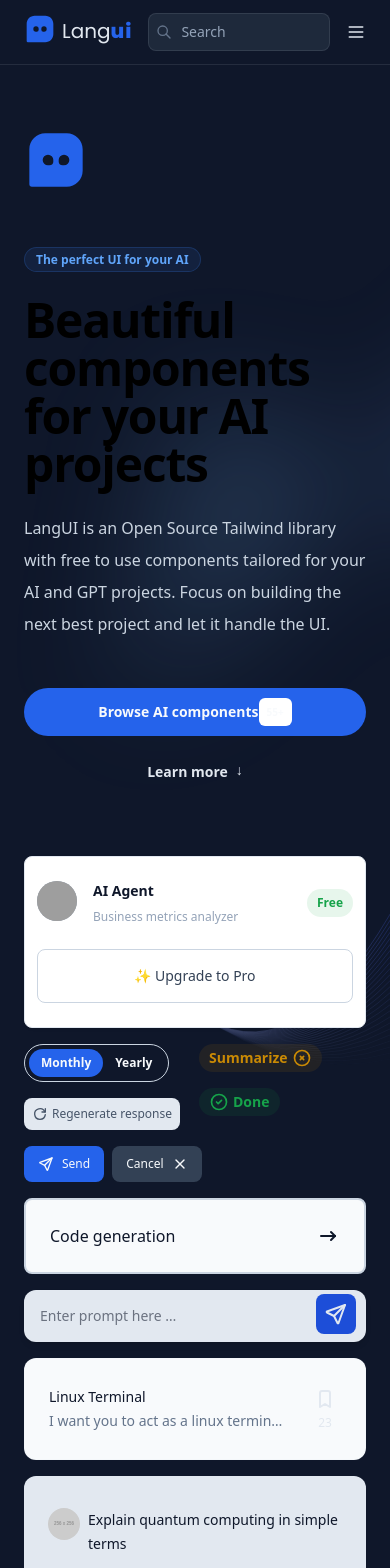
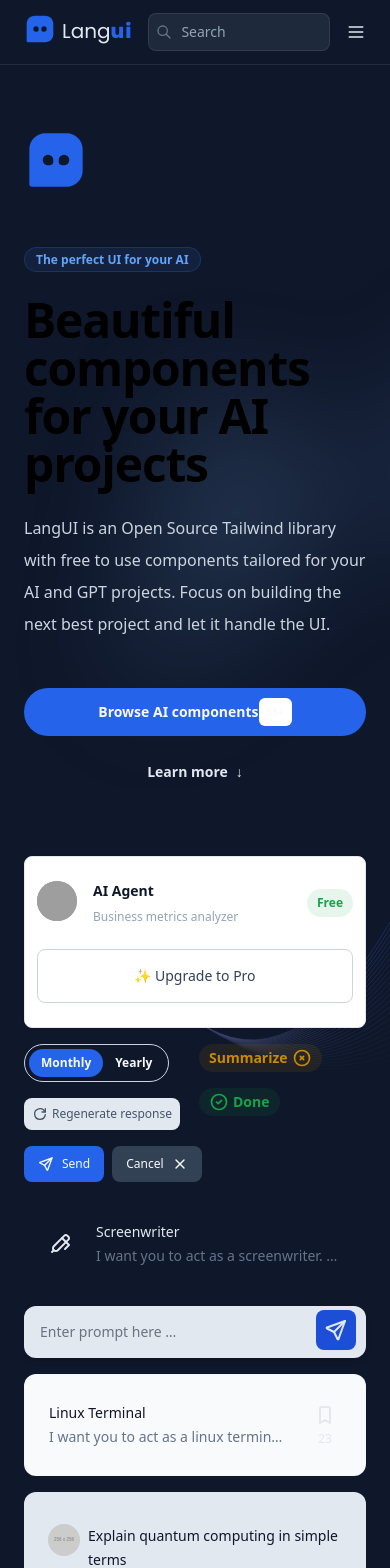
Before and after one commit to bigredheart/langui, a Next.js app: page / in a window 390 px wide. Shown: the top 1568 px of the page. Built offline with nearby package versions, Linux system fonts and the light colour scheme; grey boxes are pictures that could not be loaded.

Commit message:
👌 IMPROVE: Responsive fixes

```diff
--- a/src/components/HeroBanner.jsx
+++ b/src/components/HeroBanner.jsx
@@ -45,7 +45,7 @@
                 >
                   Learn more{' '}
                   <span
-                    className="inline-flex -translate-y-0.5 pl-2 transition-transform group-hover:translate-y-0.5 group-hover:transform"
+                    className="inline-flex pl-2 transition-transform group-hover:translate-y-1 group-hover:transform"
                     aria-hidden="true"
                   >
                     &darr;
--- a/src/components/HeroComponentsPreview.jsx
+++ b/src/components/HeroComponentsPreview.jsx
@@ -169,18 +169,12 @@
         </span>
       </div>
 
-      <div className="col-span-2 flex flex-col sm:col-span-1 sm:max-w-xs">
-        <a className="cursor-pointer rounded-lg border-2 border-slate-300 bg-slate-50 transition-colors hover:border-blue-600 dark:border-slate-300/20 dark:bg-slate-800 dark:hover:border-blue-600">
-          <div className="flex w-full items-center justify-between p-6">
-            <h2 className="text-base font-medium text-slate-900 transition-colors dark:text-slate-200">
-              Code generation
-            </h2>
-
-            <div className="text-slate-900 dark:text-slate-200">
+      <div class="group col-span-2 flex rounded-lg bg-slate-900 text-slate-200 transition-colors duration-300 hover:bg-blue-600 sm:col-span-1">
+        <div class="flex cursor-pointer items-center justify-between space-x-6 truncate p-6">
+          <div class="flex flex-col items-center gap-y-1 rounded-lg text-xs">
             <svg
               xmlns="http://www.w3.org/2000/svg"
-                className="h-6 w-6"
-                viewBox="0 0 24 24"
+              class="h-6 w-6"
               stroke-width="2"
               stroke="currentColor"
               fill="none"
@@ -188,13 +182,24 @@
               stroke-linejoin="round"
             >
               <path stroke="none" d="M0 0h24v24H0z" fill="none"></path>
-                <path d="M5 12l14 0"></path>
-                <path d="M15 16l4 -4"></path>
-                <path d="M15 8l4 4"></path>
+              <path d="M14 6l7 7l-4 4"></path>
+              <path d="M5.828 18.172a2.828 2.828 0 0 0 4 0l10.586 -10.586a2 2 0 0 0 0 -2.829l-1.171 -1.171a2 2 0 0 0 -2.829 0l-10.586 10.586a2.828 2.828 0 0 0 0 4z"></path>
+              <path d="M4 20l1.768 -1.768"></path>
             </svg>
           </div>
+          <div class="flex-1 truncate">
+            <div class="flex items-center space-x-3">
+              <h3 class=" text-sm font-medium text-slate-200 group-hover:text-slate-50">
+                Screenwriter
+              </h3>
             </div>
-        </a>
+            <p class="mt-1 truncate text-sm text-slate-500 transition-colors duration-300 group-hover:text-slate-300">
+              I want you to act as a screenwriter. You will develop an engaging
+              and creative script for either a feature length film or a Web
+              Series that can captivate its viewers.
+            </p>
+          </div>
+        </div>
       </div>
 
       <div className="hidden items-center gap-2 sm:flex">
--- a/src/components/HeroFeatures.jsx
+++ b/src/components/HeroFeatures.jsx
@@ -5,17 +5,18 @@
   return (
     <div className="mx-auto mb-10 max-w-7xl px-6 lg:px-3 xl:px-6">
       <div className="mb-3 flex items-center justify-center">
-        <HeroBadge>
-          Embrace the magic of our ready-to-rock components!
-        </HeroBadge>
+        <HeroBadge>Embrace the magic of our ready-to-rock components</HeroBadge>
       </div>
       <h2
         id="features"
-        className="scroll-mt-40 bg-gradient-to-r from-gray-200/60 via-gray-200 to-gray-200/60 bg-clip-text text-center text-5xl font-bold tracking-tight text-transparent sm:text-6xl"
+        className="mx-auto max-w-6xl scroll-mt-40 bg-gradient-to-r from-gray-200/60 via-gray-200 to-gray-200/60  bg-clip-text text-center text-2xl font-bold tracking-tight text-transparent sm:text-4xl md:text-5xl lg:text-6xl"
       >
-        <span className="underline decoration-blue-600">Ready to use</span> AI
-        components. Accelerate your development with pre-built, easy to
-        integrate, & reusable UI components.
+        <span className="underline decoration-blue-600">
+          Ready to use AI components
+        </span>
+        {'. '}
+        Accelerate your development with pre-built, easy to integrate, &
+        reusable UI components.
       </h2>
 
       <div className="mt-8 flex h-full w-full items-center justify-center">
@@ -28,7 +29,7 @@
       </div>
 
       <div className="mt-28 grid max-w-xl grid-cols-1 justify-items-center gap-x-8 gap-y-16 text-center sm:max-w-none sm:grid-cols-2 sm:text-left xl:grid-cols-3 xl:gap-16">
-        <div className="max-w-md space-y-2 ">
+        <div className="max-w-md space-y-2">
           <span className="mb-4 inline-block rounded-full bg-blue-600 p-3 text-slate-50">
             <svg
               xmlns="http://www.w3.org/2000/svg"
```
Lines whose indentation alone changed are shown as unchanged.
